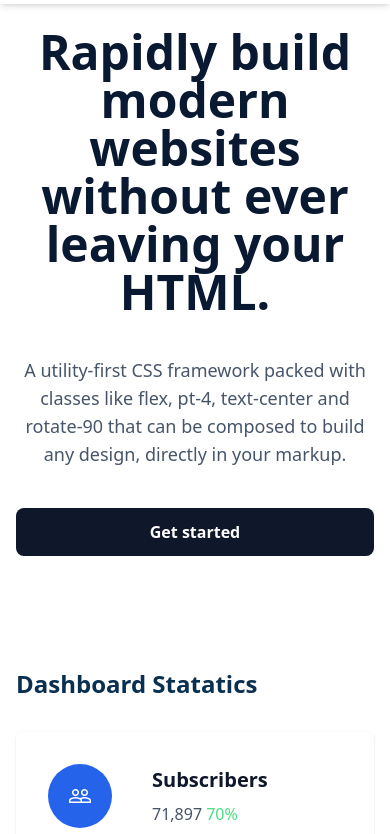
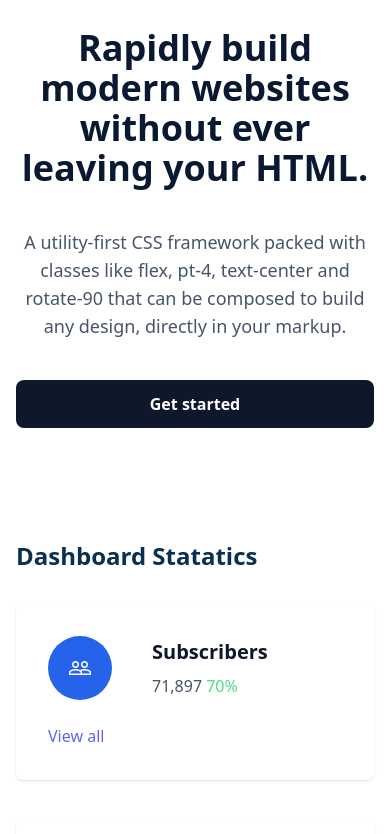
Before and after one commit to DiranDesai/Tailwind-Css, a website: page index.html in a window 390 px wide. Shown: the part 84-918 px from the top of the page. Drawn offline with Linux system fonts and the light colour scheme.

Commit message:
Update codebase...

```diff
--- a/index.html
+++ b/index.html
@@ -37,7 +37,7 @@
     <!-- Banner -->
     <section>
         <div class="container flex flex-col space-y-10 mx-auto text-center py-28 px-4 max-w-4xl">
-            <h1 class="text-5xl font-semibold text-color1">Rapidly build modern websites without ever leaving your HTML.</h1>
+            <h1 class="text-4xl lg:text-5xl font-semibold text-color1">Rapidly build modern websites without ever leaving your HTML.</h1>
             <p class="mt-6 text-lg text-slate-600 text-center max-w-3xl mx-auto dark:text-slate-400">A utility-first CSS framework packed with classes like flex, pt-4, text-center and rotate-90 that can be composed to build any design, directly in your markup.</p>
             <div class="flex space-x-10 justify-center">
                 <button class="bg-slate-900 hover:bg-slate-700 focus:outline-none focus:ring-2 focus:ring-slate-400 focus:ring-offset-2 focus:ring-offset-slate-50 text-white font-semibold h-12 px-6 rounded-lg w-full flex items-center justify-center sm:w-auto dark:bg-sky-500 dark:highlight-white/20 dark:hover:bg-sky-400">Get started</button>
--- a/input.css
+++ b/input.css
@@ -6,6 +6,7 @@
 
 body{
     height: 2000px;
+    overflow-x: hidden;
 }
 
 img{
```
Also changed, not shown: css/main.css.
